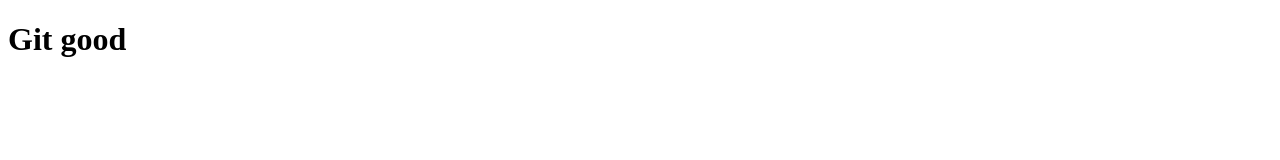
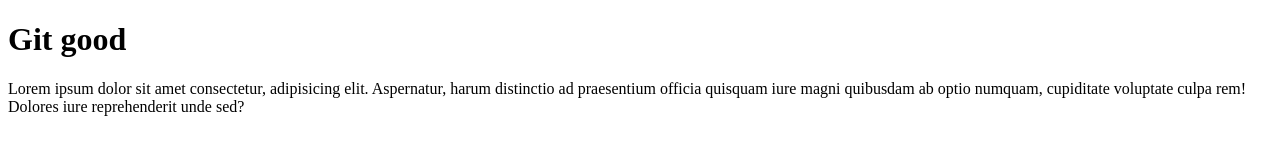
Before and after one commit to RaphaelDodier/exercice3, a plain HTML site: page index.html in a window 1280 px wide. Drawn offline with Linux system fonts and the light colour scheme.

Commit message:
ajout paragraphe

```diff
--- a/index.html
+++ b/index.html
@@ -8,5 +8,7 @@
 </head>
 <body>
     <h1>Git good</h1>
+
+    <p>Lorem ipsum dolor sit amet consectetur, adipisicing elit. Aspernatur, harum distinctio ad praesentium officia quisquam iure magni quibusdam ab optio numquam, cupiditate voluptate culpa rem! Dolores iure reprehenderit unde sed?</p>
 </body>
 </html>
```
